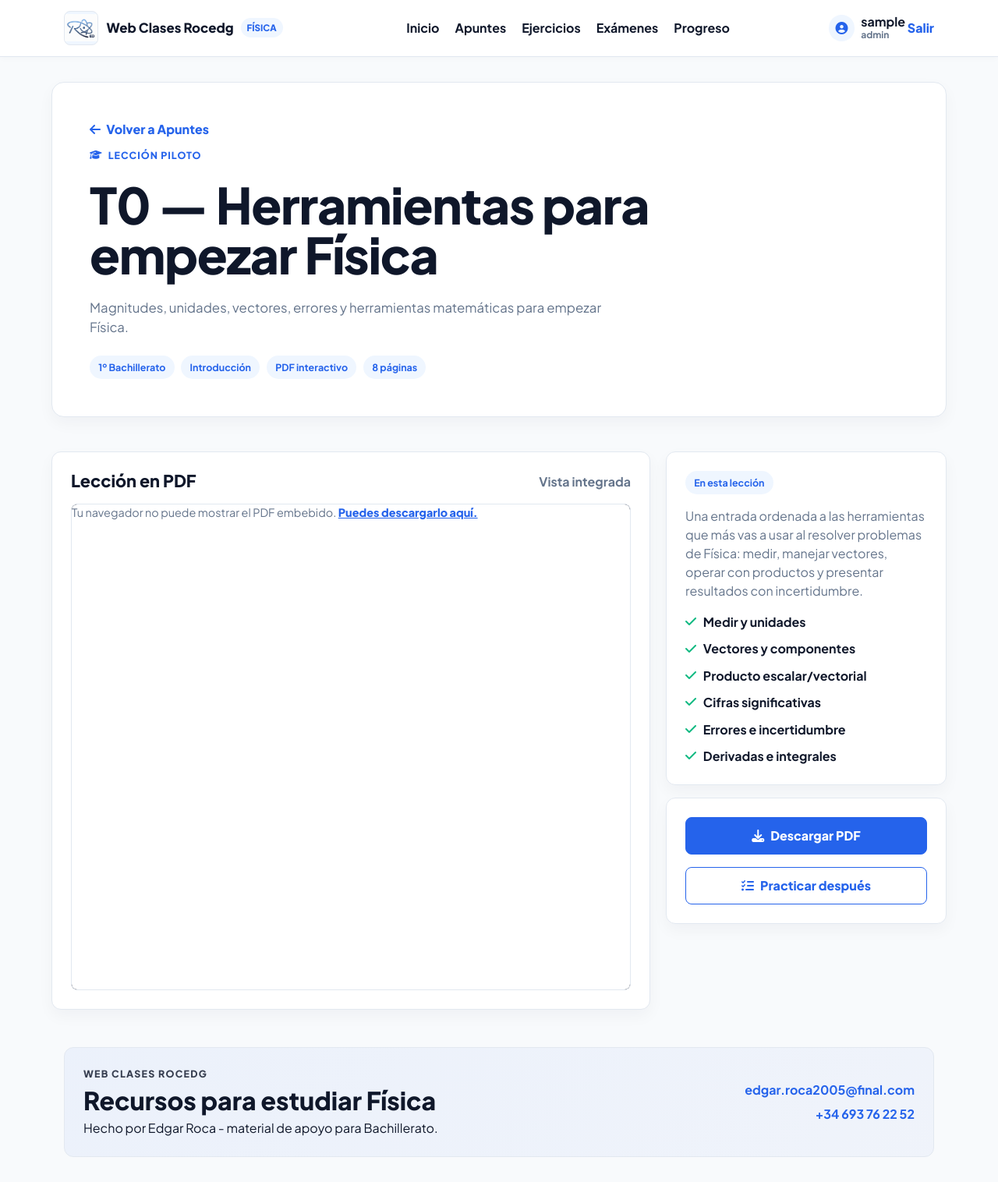
After one commit to Rocedg/web-clases-fisica, a Flask app: page /lesson/T0-introduccion in a window 1280 px wide. The commit adds this page. Shown: the whole page at 78% size. Run offline with Flask 3, Linux system fonts and the light colour scheme; the visitor is signed in with stand-in values (Sample User, id 1).

Commit message:
Add embedded lesson viewer page

```diff
--- a/app.py
+++ b/app.py
@@ -357,6 +357,36 @@ def topics():
     )
 
 
+@app.route('/lesson/<lesson_id>')
+@login_required
+def lesson_viewer(lesson_id):
+    lesson = find_by_id(load_lessons().get('lessons', []), lesson_id)
+    if not lesson or not lesson.get('url'):
+        return render_template('errors/404.html'), 404
+
+    lesson_id = str(lesson.get('id')) if lesson.get('id') is not None else str(lesson_id)
+    record_activity_event(
+        current_username(),
+        'lesson_viewed',
+        'lesson',
+        object_id=lesson_id,
+        object_title=lesson.get('title'),
+        metadata={'source': 'lesson_viewer'},
+    )
+
+    return render_template(
+        'user/lesson_viewer.html',
+        lesson=lesson,
+        pdf_url=asset_url(lesson.get('url')),
+        download_url=url_for(
+            'tracked_resource',
+            resource_type='lesson_pdf',
+            resource_id=lesson_id,
+            action='download',
+        ),
+    )
+
+
 @app.route('/homework')
 @login_required
 def homework():
--- a/content/lessons.json
+++ b/content/lessons.json
@@ -2,11 +2,25 @@
   "lessons": [
     {
       "id": "T0-introduccion",
-      "title": "T0 - Herramientas para empezar Física",
+      "title": "T0 — Herramientas para empezar Física",
       "url": "static/lessons/T0-introduccion.pdf",
       "description": "Magnitudes, unidades, vectores, errores e introducción matemática para arrancar Física con seguridad.",
+      "subtitle": "Magnitudes, unidades, vectores, errores y herramientas matemáticas para empezar Física.",
       "year": "y1",
-      "type": "Lección piloto"
+      "type": "Lección piloto",
+      "course": "1º Bachillerato",
+      "category": "Introducción",
+      "format": "PDF interactivo",
+      "pages": 8,
+      "summary": "Una entrada ordenada a las herramientas que más vas a usar al resolver problemas de Física: medir, manejar vectores, operar con productos y presentar resultados con incertidumbre.",
+      "key_contents": [
+        "Medir y unidades",
+        "Vectores y componentes",
+        "Producto escalar/vectorial",
+        "Cifras significativas",
+        "Errores e incertidumbre",
+        "Derivadas e integrales"
+      ]
     }
   ]
 }
--- a/static/css/pages.css
+++ b/static/css/pages.css
@@ -333,6 +333,120 @@
     gap: 1.25rem;
 }
 
+.lesson-viewer-page {
+    display: grid;
+    gap: 1.25rem;
+}
+
+.lesson-hero {
+    display: grid;
+    gap: 0.75rem;
+}
+
+.lesson-back-link {
+    display: inline-flex;
+    align-items: center;
+    gap: 0.45rem;
+    width: fit-content;
+    color: var(--primary-color);
+    font-weight: 800;
+    text-decoration: none;
+}
+
+.lesson-back-link:hover,
+.lesson-back-link:focus {
+    color: var(--primary-hover);
+    text-decoration: underline;
+}
+
+.lesson-chip-row {
+    margin-top: 0.75rem;
+}
+
+.lesson-layout {
+    display: grid;
+    grid-template-columns: minmax(0, 1fr) minmax(280px, 360px);
+    gap: 1.25rem;
+    align-items: start;
+}
+
+.lesson-pdf-panel,
+.lesson-info-card,
+.lesson-action-card {
+    display: grid;
+    gap: 1rem;
+}
+
+.lesson-pdf-frame {
+    height: min(78vh, 760px);
+    min-height: 620px;
+    overflow: hidden;
+    background: var(--ink);
+    border: 1px solid var(--border);
+    border-radius: var(--radius-sm);
+}
+
+.lesson-pdf-embed {
+    display: block;
+    width: 100%;
+    height: 100%;
+    border: 0;
+    background: white;
+}
+
+.lesson-pdf-fallback {
+    margin: 0;
+    color: var(--muted);
+    font-size: 0.9rem;
+}
+
+.lesson-pdf-fallback a {
+    color: var(--primary-color);
+    font-weight: 800;
+}
+
+.lesson-sidebar {
+    position: sticky;
+    top: 1rem;
+    display: grid;
+    gap: 1rem;
+}
+
+.lesson-info-card p {
+    margin: 0;
+    color: var(--muted);
+}
+
+.lesson-content-list {
+    display: grid;
+    gap: 0.65rem;
+    margin: 0;
+    padding: 0;
+    list-style: none;
+}
+
+.lesson-content-list li {
+    display: flex;
+    gap: 0.55rem;
+    align-items: flex-start;
+    color: var(--ink);
+    font-weight: 700;
+}
+
+.lesson-content-list i {
+    flex: 0 0 auto;
+    margin-top: 0.2rem;
+    color: var(--success);
+}
+
+.lesson-action-card .btn {
+    display: flex;
+    align-items: center;
+    justify-content: center;
+    gap: 0.5rem;
+    min-height: 3rem;
+}
+
 .progress-metrics {
     grid-template-columns: repeat(3, minmax(0, 1fr));
 }
--- a/static/css/responsive.css
+++ b/static/css/responsive.css
@@ -18,8 +18,17 @@
 
     .dashboard-hero,
     .focus-card,
+    .lesson-layout,
     .progress-layout {
         grid-template-columns: 1fr;
+    }
+
+    .lesson-sidebar {
+        position: static;
+    }
+
+    .lesson-pdf-frame {
+        min-height: 560px;
     }
 
     .dashboard-hero-actions,
@@ -129,6 +138,10 @@
         max-width: none;
     }
 
+    .lesson-pdf-frame {
+        min-height: 430px;
+    }
+
     .dashboard-hero-actions .btn,
     .focus-actions .btn {
         width: 100%;
--- /dev/null
+++ b/templates/user/lesson_viewer.html
@@ -0,0 +1,79 @@
+{% extends "base.html" %}
+
+{% block title %}{{ lesson.title }}{% endblock %}
+
+{% block content %}
+<section class="section-shell lesson-viewer-page">
+    <header class="page-hero lesson-hero mb-4">
+        <a href="{{ url_for('topics') }}" class="lesson-back-link">
+            <i class="fas fa-arrow-left" aria-hidden="true"></i>
+            Volver a Apuntes
+        </a>
+        <span class="eyebrow">
+            <i class="fas fa-graduation-cap" aria-hidden="true"></i>
+            Lección piloto
+        </span>
+        <h1 class="page-title">{{ lesson.title }}</h1>
+        <p class="page-copy">{{ lesson.subtitle or lesson.description }}</p>
+
+        <div class="metadata-row lesson-chip-row" aria-label="Datos de la lección">
+            <span class="badge-soft">{{ lesson.course or '1º Bachillerato' }}</span>
+            <span class="badge-soft">{{ lesson.category or 'Introducción' }}</span>
+            <span class="badge-soft">{{ lesson.format or 'PDF interactivo' }}</span>
+            {% if lesson.pages %}
+            <span class="badge-soft">{{ lesson.pages }} páginas</span>
+            {% endif %}
+        </div>
+    </header>
+
+    <div class="lesson-layout">
+        <section class="panel-card lesson-pdf-panel" aria-labelledby="lesson-pdf-title">
+            <div class="section-heading">
+                <h2 id="lesson-pdf-title">Lección en PDF</h2>
+                <span class="section-heading-note">Vista integrada</span>
+            </div>
+            <div class="lesson-pdf-frame">
+                <object
+                    data="{{ pdf_url }}"
+                    type="application/pdf"
+                    aria-label="PDF de {{ lesson.title }}"
+                    class="lesson-pdf-embed">
+                    <p class="lesson-pdf-fallback">
+                        Tu navegador no puede mostrar el PDF embebido.
+                        <a href="{{ download_url }}">Puedes descargarlo aquí.</a>
+                    </p>
+                </object>
+            </div>
+        </section>
+
+        <aside class="lesson-sidebar">
+            <section class="panel-card lesson-info-card">
+                <span class="badge-soft">En esta lección</span>
+                <p>{{ lesson.summary or lesson.description }}</p>
+
+                {% if lesson.key_contents %}
+                <ul class="lesson-content-list">
+                    {% for item in lesson.key_contents %}
+                    <li>
+                        <i class="fas fa-check" aria-hidden="true"></i>
+                        <span>{{ item }}</span>
+                    </li>
+                    {% endfor %}
+                </ul>
+                {% endif %}
+            </section>
+
+            <section class="panel-card lesson-action-card">
+                <a href="{{ download_url }}" class="btn btn-primary" download>
+                    <i class="fas fa-download" aria-hidden="true"></i>
+                    Descargar PDF
+                </a>
+                <a href="{{ url_for('homework') }}" class="btn btn-outline-primary">
+                    <i class="fas fa-list-check" aria-hidden="true"></i>
+                    Practicar después
+                </a>
+            </section>
+        </aside>
+    </div>
+</section>
+{% endblock %}
```
Also changed, not shown: context/06-progress-tracker.md (+6 -4 lines), templates/components/_macros.html (+9 -8 lines), templates/user/topics.html (+12 -1 lines), tests/test_activity_backend.py (+35 -4 lines), tests/test_app_smoke.py (+14 -2 lines).
